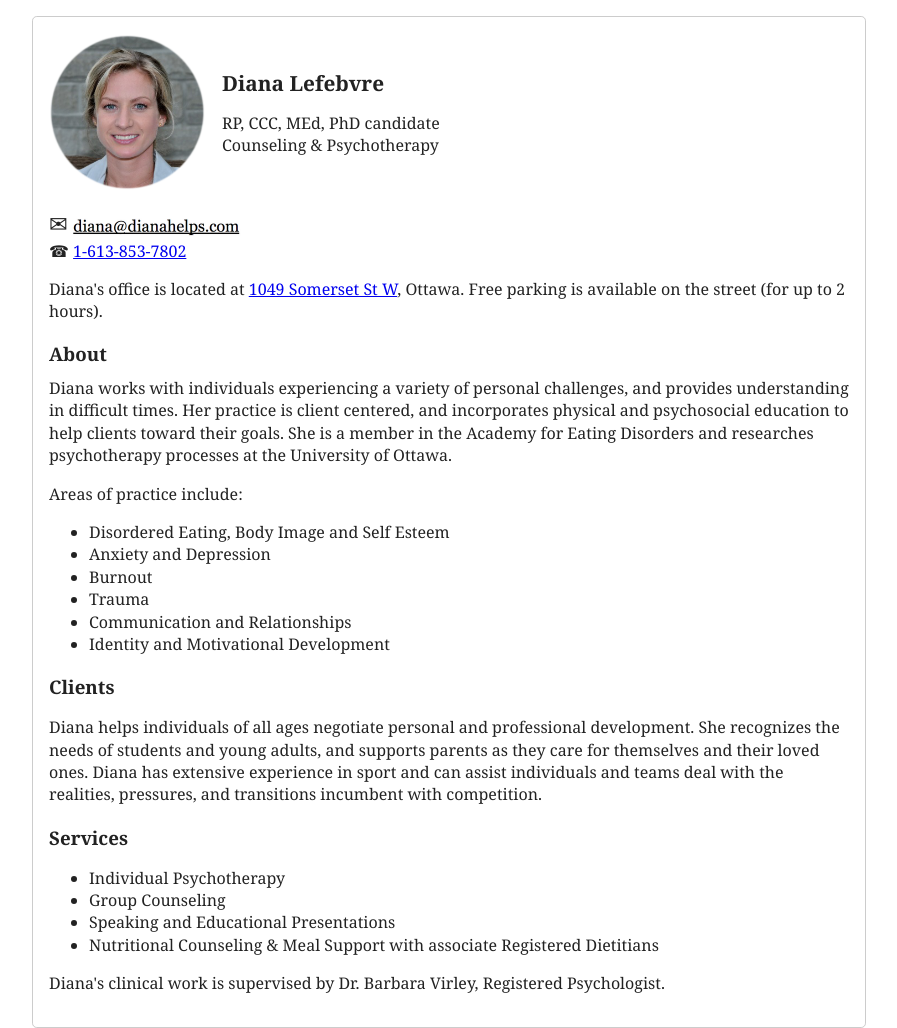
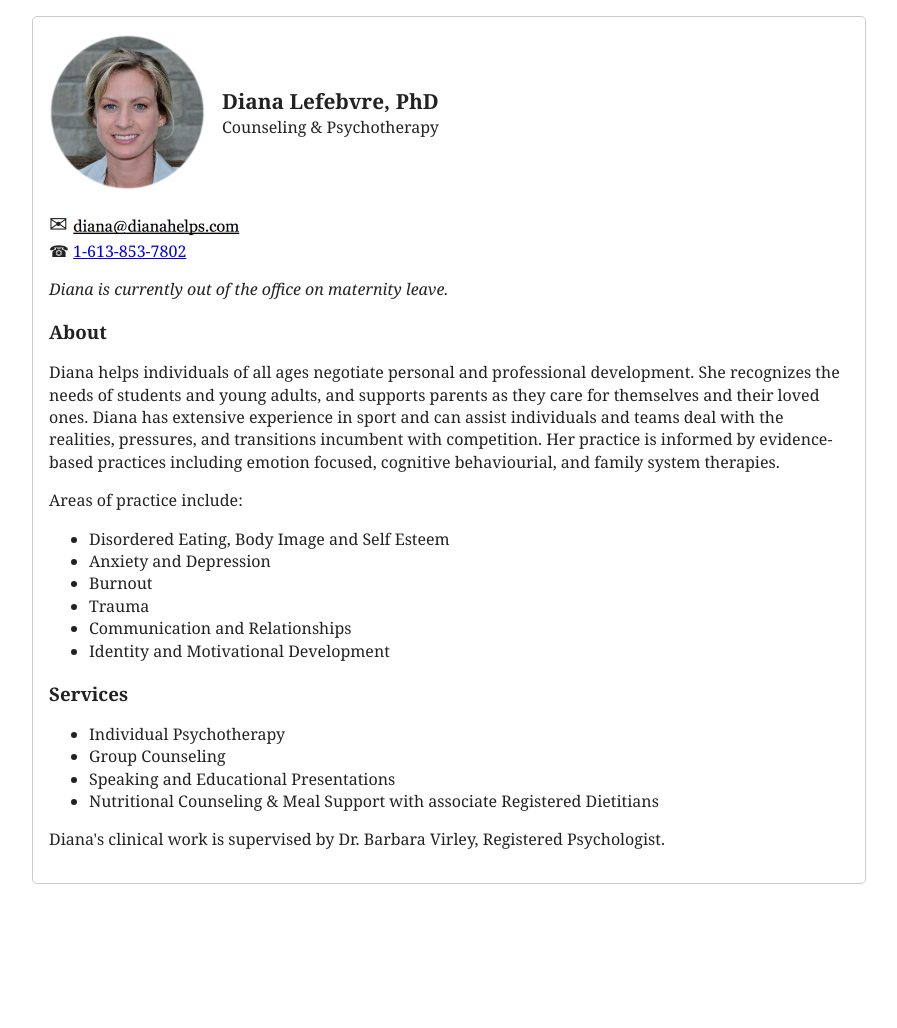
Before and after one commit to dianahelps/dianahelps.github.io, a plain HTML site: page index.html in a window 1280 px wide. Shown: the whole page, without its empty margins (191-1088 px from the left). After the commit the page ends 900 px from the top, so only its background shows below. Drawn offline with Linux system fonts and the light colour scheme.

Commit message:
Updated site content

```diff
--- a/css/home.css
+++ b/css/home.css
@@ -28,6 +28,7 @@ body {
 
 h1 {
 	margin-top: 0;
+	margin-bottom: 0;
 	font-size: 1.3em;
 }
 
--- a/index.html
+++ b/index.html
@@ -31,11 +31,8 @@
                             <img src="img/Diana.png" alt="Diana Norton" title="Diana Norton" />
                         </td>
                         <td class="details">
-                            <h1>Diana Lefebvre</h1>
+                            <h1>Diana Lefebvre, PhD</h1>
 
-                            <div>
-                                RP, CCC, MEd, PhD candidate
-                            </div>
                             <div>
                                 Counseling &amp; Psychotherapy
                             </div>
@@ -55,13 +52,16 @@
             </section>
 
             <section>
-                Diana's office is located at <a href="https://www.google.ca/maps/place/1049+Somerset+St+W,+Ottawa,+ON+K1Y+3C4/@45.4067842,-75.7195073,3a,75y,355.7h,85.06t/data=!3m4!1e1!3m2!1sK5nUP06A-e6kHhB7bY00dQ!2e0!4m2!3m1!1s0x4cce04479cf55213:0xd0c276cf253e4f96" target="_blank">1049 Somerset St W</a>, Ottawa. Free parking is available on the street (for up to 2 hours).
+                <i>
+                    Diana is currently out of the office on maternity leave.
+                </i>
             </section>
 
             <section class="about">
                 <h3>About</h3>
-
-                Diana works with individuals experiencing a variety of personal challenges, and provides understanding in difficult times. Her practice is client centered, and incorporates physical and psychosocial education to help clients toward their goals. She is a member in the Academy for Eating Disorders and researches psychotherapy processes at the University of Ottawa.
+                <p>
+                    Diana helps individuals of all ages negotiate personal and professional development. She recognizes the needs of students and young adults, and supports parents as they care for themselves and their loved ones. Diana has extensive experience in sport and can assist individuals and teams deal with the realities, pressures, and transitions incumbent with competition. Her practice is informed by evidence-based practices including emotion focused, cognitive behaviourial, and family system therapies.
+                </p>
             </section>
 
             <section class="practice">
@@ -75,16 +75,6 @@
                     <li>Communication and Relationships</li>
                     <li>Identity and Motivational Development</li>
                 </ul>
-            </section>
-
-            <section>
-                <h3>Clients</h3>
-
-                <p>
-                    Diana helps individuals of all ages negotiate personal and professional development. She recognizes the needs of students and young adults, and supports parents as they care for themselves and their loved ones.
-
-                    Diana has extensive experience in sport and can assist individuals and teams deal with the realities, pressures, and transitions incumbent with competition.
-                </p>
             </section>
 
             <section>
```
